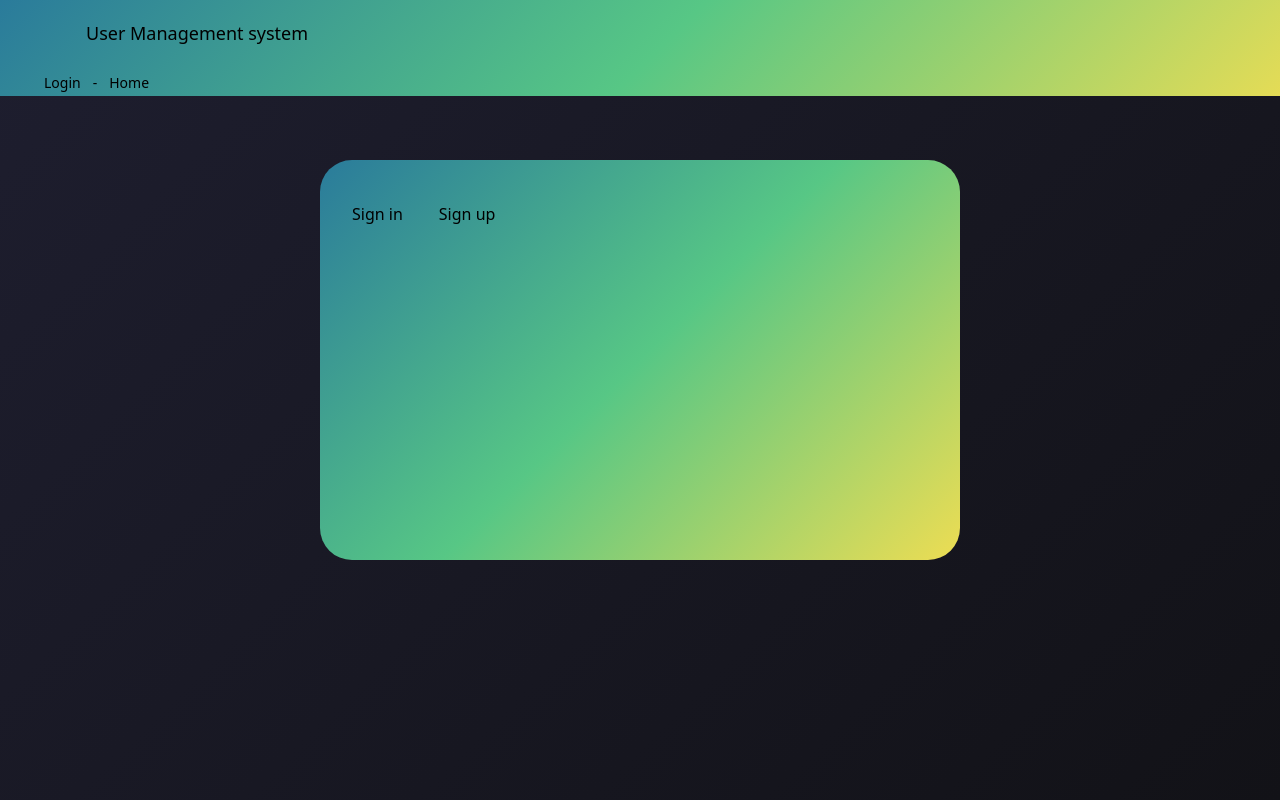
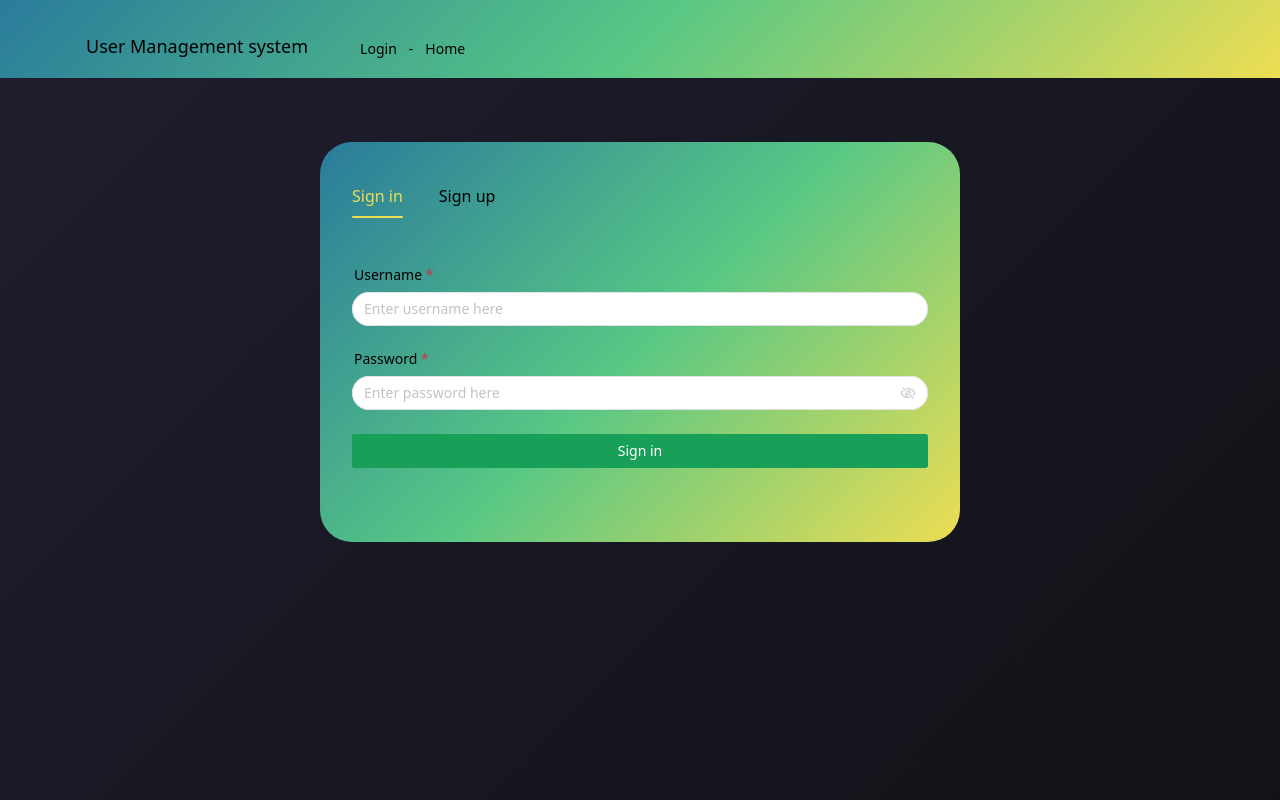
Before and after one commit to NikolaiMarkalainen/Wave-R-assignment, a Vue app in the folder frontend/: page /login in a window 1280 px wide. Built offline with nearby package versions, Linux system fonts and the light colour scheme; some icons are missing; a small style sheet from the web is missing; the HTML template or start-up script is replaced by a standard one.

Commit message:
signin and header changed

```diff
--- a/frontend/src/components/PageHeader.vue
+++ b/frontend/src/components/PageHeader.vue
@@ -1,9 +1,10 @@
 <script setup lang="ts">
-import { NBreadcrumb, NBreadcrumbItem, NPageHeader, NAvatar, NIcon } from 'naive-ui'
+import { NBreadcrumb, NBreadcrumbItem, NPageHeader, NAvatar, NIcon, NFlex } from 'naive-ui'
 import { PeopleOutline } from '@vicons/ionicons5'
 </script>
 
 <template>
+  <n-flex justify="center" align="center" style="width: 100%">
     <n-page-header class="header-parent">
       <template #title> User Management system </template>
       <template #avatar>
@@ -15,7 +16,7 @@ import { PeopleOutline } from '@vicons/ionicons5'
           <n-icon :component="PeopleOutline" color="black"></n-icon>
         </n-avatar>
       </template>
-    <n-breadcrumb separator="-" :style="{ paddingBottom: '0.5rem' }">
+      <n-breadcrumb separator="-" style="padding-bottom: 1rem; padding-left: 2rem">
         <n-breadcrumb-item>
           <router-link to="/login">Login</router-link>
         </n-breadcrumb-item>
@@ -24,14 +25,15 @@ import { PeopleOutline } from '@vicons/ionicons5'
         </n-breadcrumb-item>
       </n-breadcrumb>
     </n-page-header>
+  </n-flex>
 </template>
 
 <style scoped>
 .header-parent {
+  display: flex;
+  flex: 1;
   padding-top: 1rem;
   padding-left: 2.5rem;
-  width: 100vw;
-  height: 10vh;
   background: linear-gradient(
     135deg,
     rgba(42, 123, 155, 1) 0%,
--- a/frontend/src/views/SignIn.vue
+++ b/frontend/src/views/SignIn.vue
@@ -4,7 +4,7 @@ import { NButton, NInput, NTabs, NTabPane, NForm, NFormItem, NFlex } from 'naive
 
 <template>
   <n-flex justify="center" size="small" class="flex-container">
-    <n-tabs class="login-parent" animated default-value="Sign in" size="large">
+    <n-tabs class="login-parent" animated size="large" default-value="signin">
       <n-tab-pane name="signin" tab="Sign in">
         <n-form ref="formRef" style="margin-top: 2rem">
           <n-form-item label="Username" path="user.name" show-require-mark>
```
Also changed, not shown: frontend/src/components/PageFooter.vue (deleted, +0 -7 lines). Lines whose indentation alone changed are shown as unchanged.
